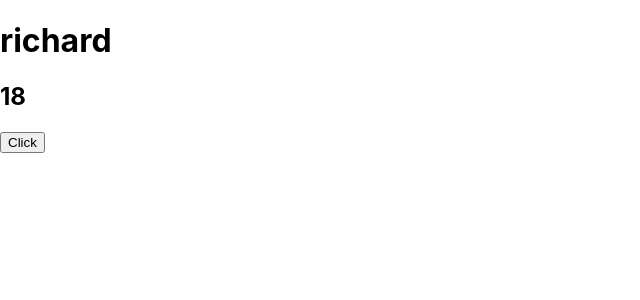
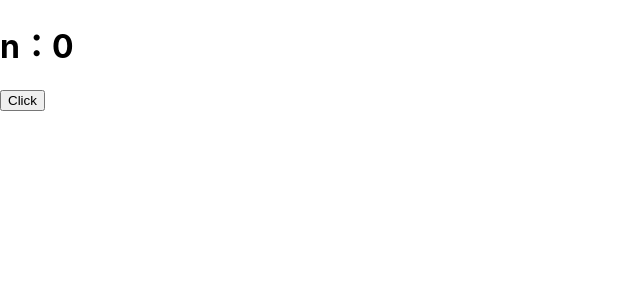
Before and after one commit to richard1230/useAllHook, a React (Create React App) app: page / in a window 1280 px wide. Shown: the top 300 px of the page, without its empty margins (0-640 px from the left). Built offline with nearby package versions, Linux system fonts and the light colour scheme.

Commit message:
useState 2

```diff
--- a/src/App.js
+++ b/src/App.js
@@ -2,17 +2,15 @@ import React ,{useState}from 'react';
 import ReactDOM from 'react-dom';
 
 const App = ()=>{
- const [user,setUser] = useState({name:"richard",age:18})
+ const [n,setN] = useState(0)
     const onClick = ()=>{
-     setUser({
-         ...user,
-         name: "Jack"
-     })
+        setN(n+1)
+        setN(n+1)
+
     }
     return(
         <div className="App">
-            <h1>{user.name}</h1>
-            <h2>{user.age}</h2>
+            <h1>n：{n}</h1>
             <button onClick={onClick}>Click</button>
         </div>
     )
```
